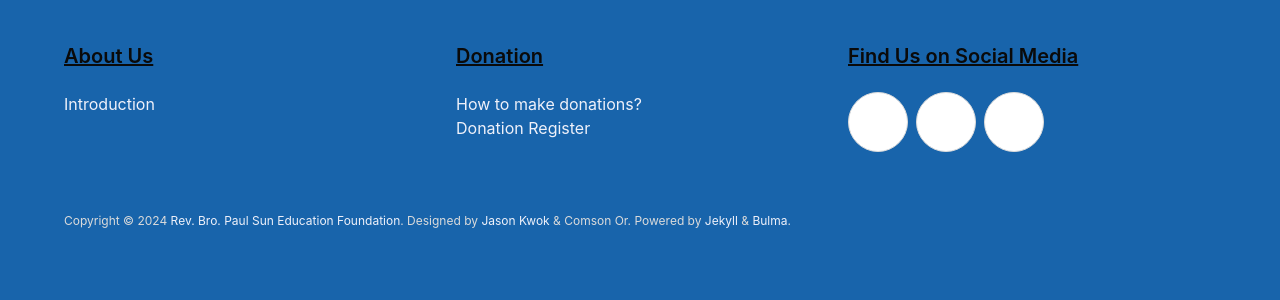
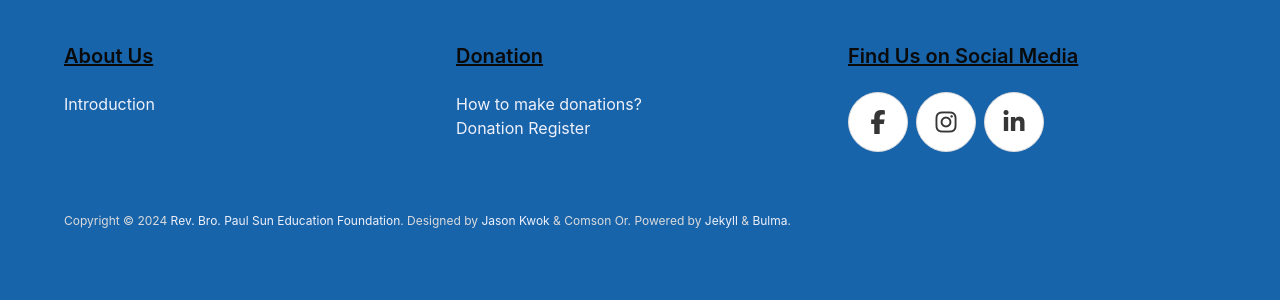
Before and after one commit to JasonHK/BPSF-Website, a Jekyll site: the page built from index.html, in a window 1280 px wide. Shown: the part 1303-1603 px from the top of the page. Built offline with Jekyll 4.4.1, drawn with Linux system fonts in a browser that asks for light colours; nearby versions of some CDN libraries.

Commit message:
Added Font Awesome

```diff
--- a/_includes/head.html
+++ b/_includes/head.html
@@ -2,4 +2,5 @@
     <meta charset="utf-8" />
     <meta name="viewport" content="width=device-width, initial-scale=1" />
     <link rel="stylesheet" href="{{ "/assets/css/main.css" | relative_url }}" />
+    <script src="https://kit.fontawesome.com/d73a37ae71.js" crossorigin="anonymous" defer></script>
 </head>
```
